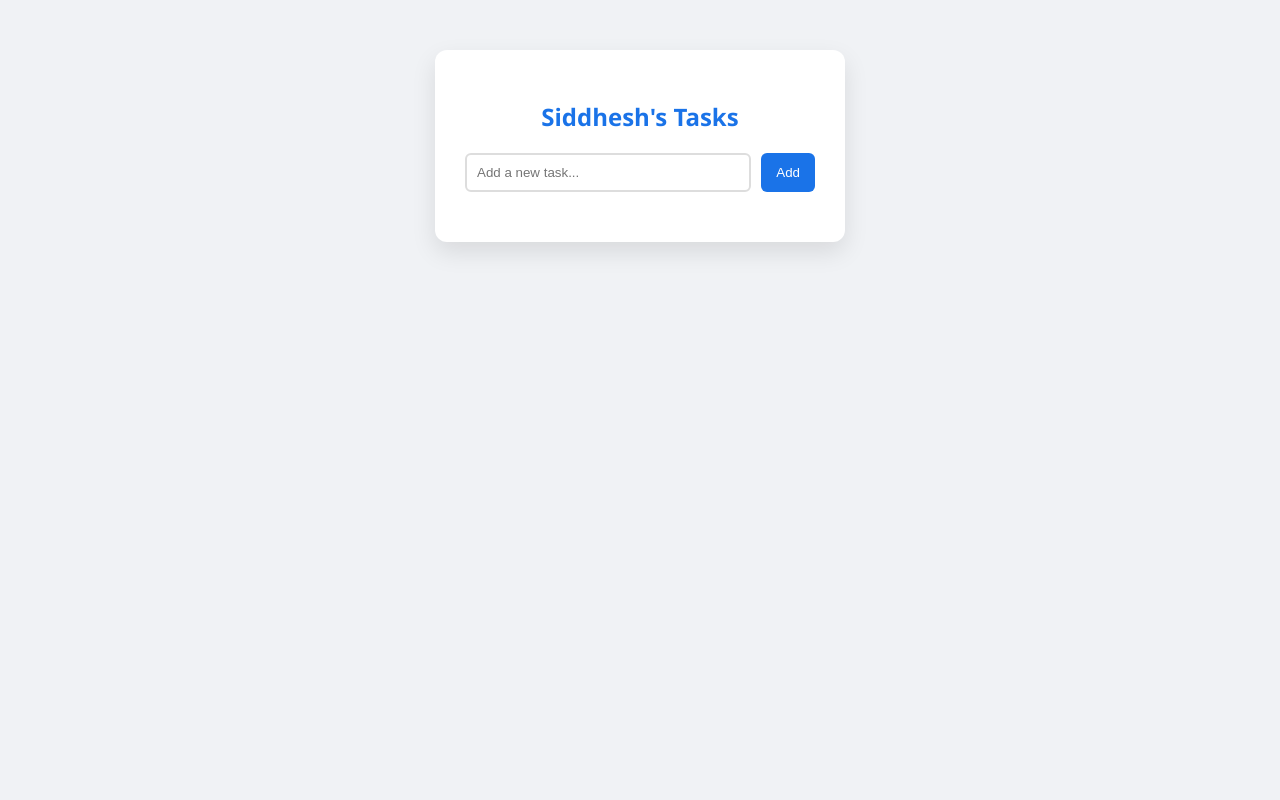
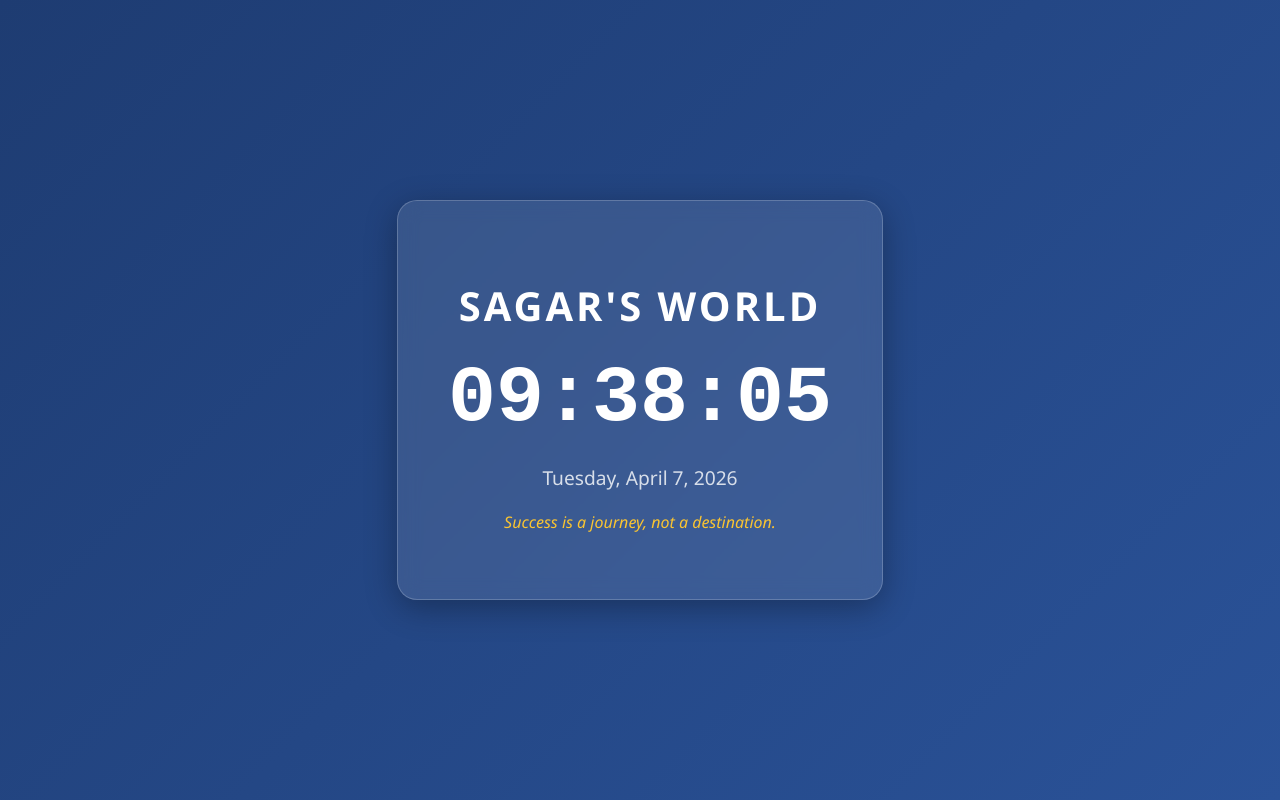
Before and after one commit to dumboindian/Devops_8, a plain HTML site: page index.html in a window 1280 px wide. Drawn offline with Linux system fonts and the light colour scheme.

Commit message:
Revamp layout and update title to 'Sagar's Dashboard'

```diff
--- a/index.html
+++ b/index.html
@@ -3,119 +3,82 @@
 <head>
     <meta charset="UTF-8">
     <meta name="viewport" content="width=device-width, initial-scale=1.0">
-    <title>Siddhesh's Task Manager</title>
+    <title>Sagar's Dashboard</title>
     <style>
         body {
-            font-family: 'Segoe UI', Tahoma, Geneva, Verdana, sans-serif;
-            background-color: #f0f2f5;
+            margin: 0;
+            height: 100vh;
             display: flex;
             justify-content: center;
-            padding-top: 50px;
-            margin: 0;
+            align-items: center;
+            background: linear-gradient(135deg, #1e3c72 0%, #2a5298 100%);
+            color: white;
+            font-family: 'Segoe UI', sans-serif;
+            text-align: center;
         }
 
         .container {
-            background: white;
-            width: 350px;
-            padding: 30px;
-            border-radius: 12px;
-            box-shadow: 0 10px 25px rgba(0,0,0,0.1);
+            background: rgba(255, 255, 255, 0.1);
+            padding: 50px;
+            border-radius: 20px;
+            backdrop-filter: blur(10px);
+            border: 1px solid rgba(255, 255, 255, 0.2);
+            box-shadow: 0 8px 32px rgba(0, 0, 0, 0.3);
         }
 
-        h2 {
-            text-align: center;
-            color: #1a73e8;
-            margin-bottom: 20px;
+        h1 {
+            font-size: 2.5rem;
+            margin-bottom: 10px;
+            text-transform: uppercase;
+            letter-spacing: 3px;
         }
 
-        .input-group {
-            display: flex;
-            gap: 10px;
-            margin-bottom: 20px;
+        #clock {
+            font-size: 5rem;
+            font-weight: bold;
+            margin: 20px 0;
+            font-family: 'Courier New', Courier, monospace;
         }
 
-        input {
-            flex: 1;
-            padding: 10px;
-            border: 2px solid #ddd;
-            border-radius: 6px;
-            outline: none;
+        #date {
+            font-size: 1.2rem;
+            opacity: 0.8;
         }
 
-        input:focus {
-            border-color: #1a73e8;
-        }
-
-        button#add-btn {
-            padding: 10px 15px;
-            background-color: #1a73e8;
-            color: white;
-            border: none;
-            border-radius: 6px;
-            cursor: pointer;
-        }
-
-        ul {
-            list-style: none;
-            padding: 0;
-        }
-
-        li {
-            background: #f8f9fa;
-            margin-bottom: 8px;
-            padding: 12px;
-            border-radius: 6px;
-            display: flex;
-            justify-content: space-between;
-            align-items: center;
-            border-left: 4px solid #1a73e8;
-        }
-
-        .delete-btn {
-            color: #d63031;
-            cursor: pointer;
-            font-weight: bold;
-            border: none;
-            background: none;
+        .tagline {
+            margin-top: 20px;
+            font-style: italic;
+            color: #fbc531;
         }
     </style>
 </head>
 <body>
 
 <div class="container">
-    <h2>Siddhesh's Tasks</h2>
-
-    <div class="input-group">
-        <input type="text" id="taskInput" placeholder="Add a new task...">
-        <button id="add-btn" onclick="addTask()">Add</button>
-    </div>
-
-    <ul id="taskList">
-        <!-- Tasks will appear here -->
-    </ul>
+    <h1>Sagar's World</h1>
+    <div id="clock">00:00:00</div>
+    <div id="date">Loading Date...</div>
+    <p class="tagline">Success is a journey, not a destination.</p>
 </div>
 
 <script>
-    function addTask() {
-        const input = document.getElementById('taskInput');
-        const taskText = input.value.trim();
+    function updateTime() {
+        const now = new Date();
 
-        if (taskText === "") return;
+        // Update Clock
+        const hours = String(now.getHours()).padStart(2, '0');
+        const minutes = String(now.getMinutes()).padStart(2, '0');
+        const seconds = String(now.getSeconds()).padStart(2, '0');
+        document.getElementById('clock').textContent = `${hours}:${minutes}:${seconds}`;
 
-        const li = document.createElement('li');
-        li.innerHTML = `
-            <span>${taskText}</span>
-            <button class="delete-btn" onclick="this.parentElement.remove()">X</button>
-        `;
-
-        document.getElementById('taskList').appendChild(li);
-        input.value = "";
+        // Update Date
+        const options = { weekday: 'long', year: 'numeric', month: 'long', day: 'numeric' };
+        document.getElementById('date').textContent = now.toLocaleDateString(undefined, options);
     }
 
-    // Allow "Enter" key to add task
-    document.getElementById('taskInput').addEventListener('keypress', function (e) {
-        if (e.key === 'Enter') addTask();
-    });
+    // Refresh time every second
+    setInterval(updateTime, 1000);
+    updateTime();
 </script>
 
 </body>
```
